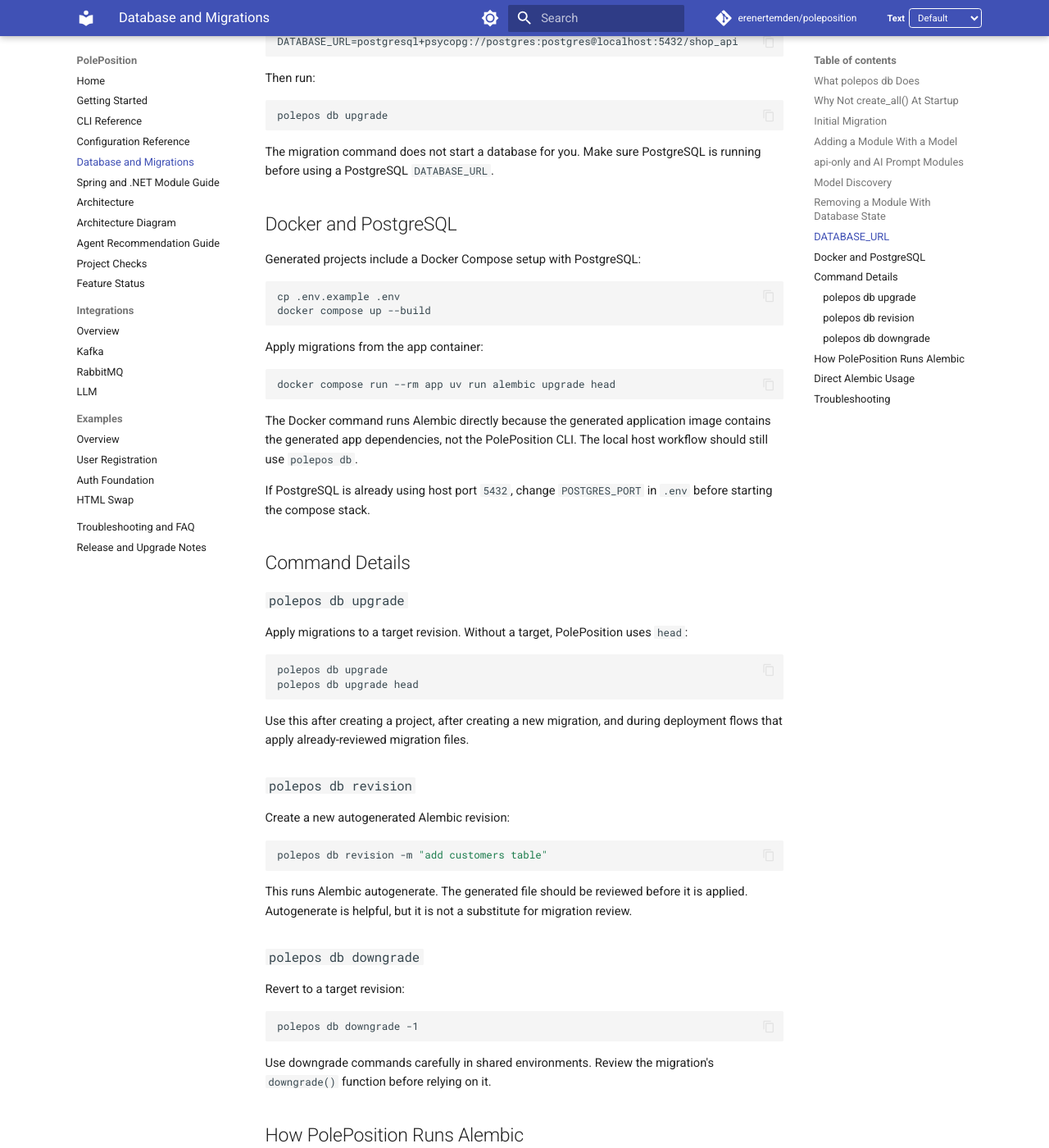
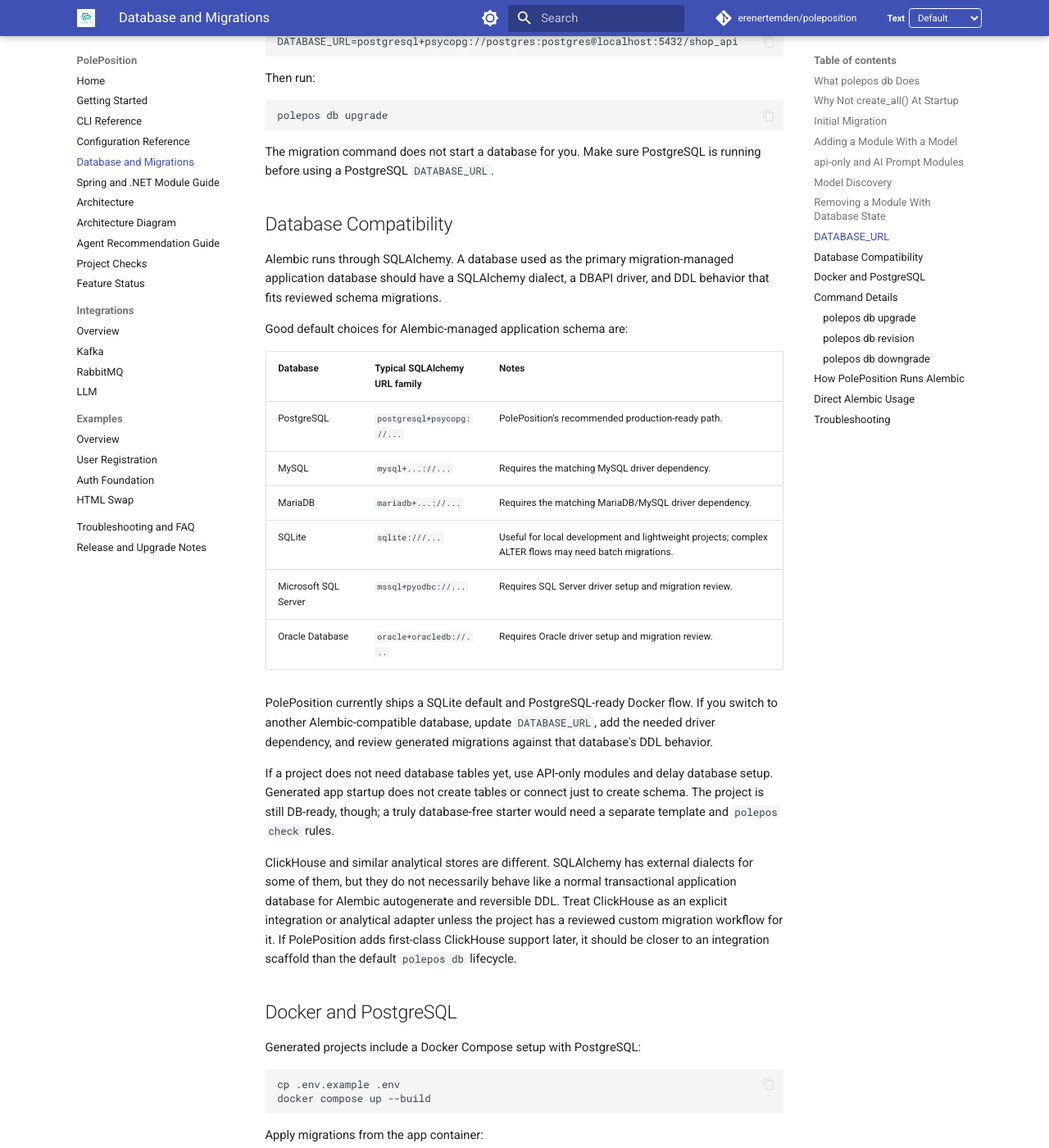
Before and after one commit to dailymsg/poleposition, an MkDocs documentation site: the page built from docs/database.md, in a window 1280 px wide and 1400 px high, scrolled down 4022 px. Shown: the whole window at 82% size. Built offline with MkDocs 1.6.1 and Material for MkDocs 9.7.7, drawn with Linux system fonts in a browser that asks for light colours; comment, search, counter and statistics services are not loaded.

Commit message:
docs: add database compatibility guidance

```diff
--- a/docs/database.md
+++ b/docs/database.md
@@ -220,6 +220,41 @@
 The migration command does not start a database for you. Make sure PostgreSQL is
 running before using a PostgreSQL `DATABASE_URL`.
 
+## Database Compatibility
+
+Alembic runs through SQLAlchemy. A database used as the primary
+migration-managed application database should have a SQLAlchemy dialect, a DBAPI
+driver, and DDL behavior that fits reviewed schema migrations.
+
+Good default choices for Alembic-managed application schema are:
+
+| Database | Typical SQLAlchemy URL family | Notes |
+| --- | --- | --- |
+| PostgreSQL | `postgresql+psycopg://...` | PolePosition's recommended production-ready path. |
+| MySQL | `mysql+...://...` | Requires the matching MySQL driver dependency. |
+| MariaDB | `mariadb+...://...` | Requires the matching MariaDB/MySQL driver dependency. |
+| SQLite | `sqlite:///...` | Useful for local development and lightweight projects; complex ALTER flows may need batch migrations. |
+| Microsoft SQL Server | `mssql+pyodbc://...` | Requires SQL Server driver setup and migration review. |
+| Oracle Database | `oracle+oracledb://...` | Requires Oracle driver setup and migration review. |
+
+PolePosition currently ships a SQLite default and PostgreSQL-ready Docker flow.
+If you switch to another Alembic-compatible database, update `DATABASE_URL`, add
+the needed driver dependency, and review generated migrations against that
+database's DDL behavior.
+
+If a project does not need database tables yet, use API-only modules and delay
+database setup. Generated app startup does not create tables or connect just to
+create schema. The project is still DB-ready, though; a truly database-free
+starter would need a separate template and `polepos check` rules.
+
+ClickHouse and similar analytical stores are different. SQLAlchemy has external
+dialects for some of them, but they do not necessarily behave like a normal
+transactional application database for Alembic autogenerate and reversible DDL.
+Treat ClickHouse as an explicit integration or analytical adapter unless the
+project has a reviewed custom migration workflow for it. If PolePosition adds
+first-class ClickHouse support later, it should be closer to an integration
+scaffold than the default `polepos db` lifecycle.
+
 ## Docker and PostgreSQL
 
 Generated projects include a Docker Compose setup with PostgreSQL:
--- a/mkdocs.yml
+++ b/mkdocs.yml
@@ -9,7 +9,8 @@
 
 theme:
   name: material
-  favicon: assets/logo/poleposition-fav.png
+  logo: assets/logo/poleposition-logo.png
+  favicon: assets/logo/poleposition-favicon.png
   palette:
     - scheme: default
       primary: indigo
```
Also changed, not shown: README.md (+7 -1 lines), assets/logo/poleposition-favicon.png (added), assets/logo/poleposition-logo.png (added), docs/assets/logo/poleposition-fav.png (deleted), docs/assets/logo/poleposition-favicon.png (added), docs/assets/logo/poleposition-logo.png (added).
